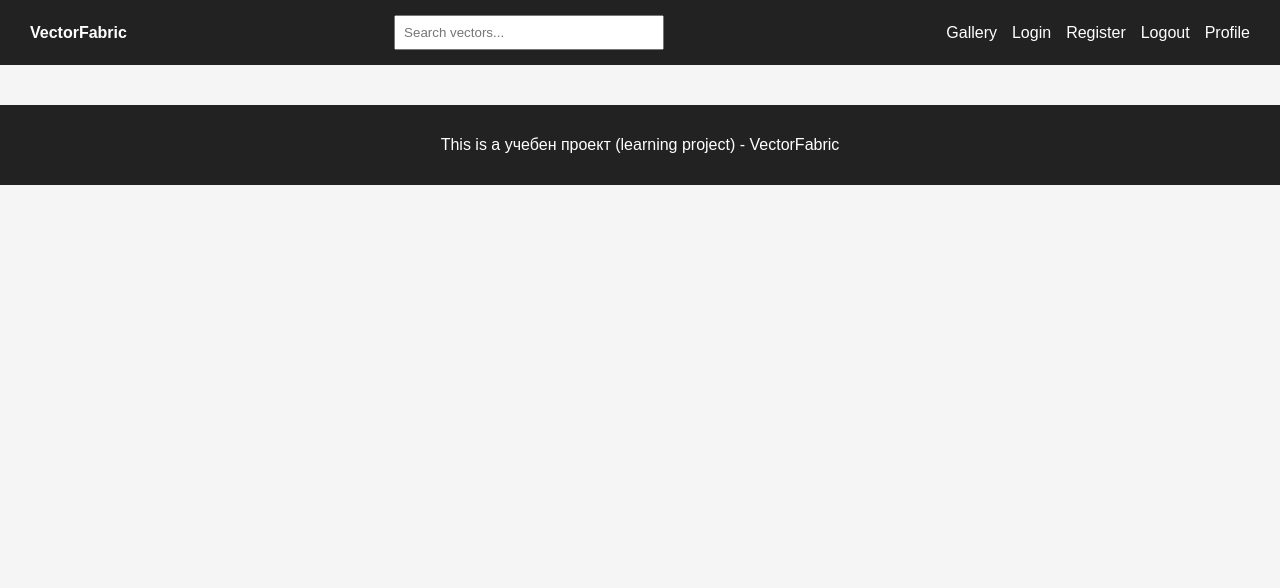
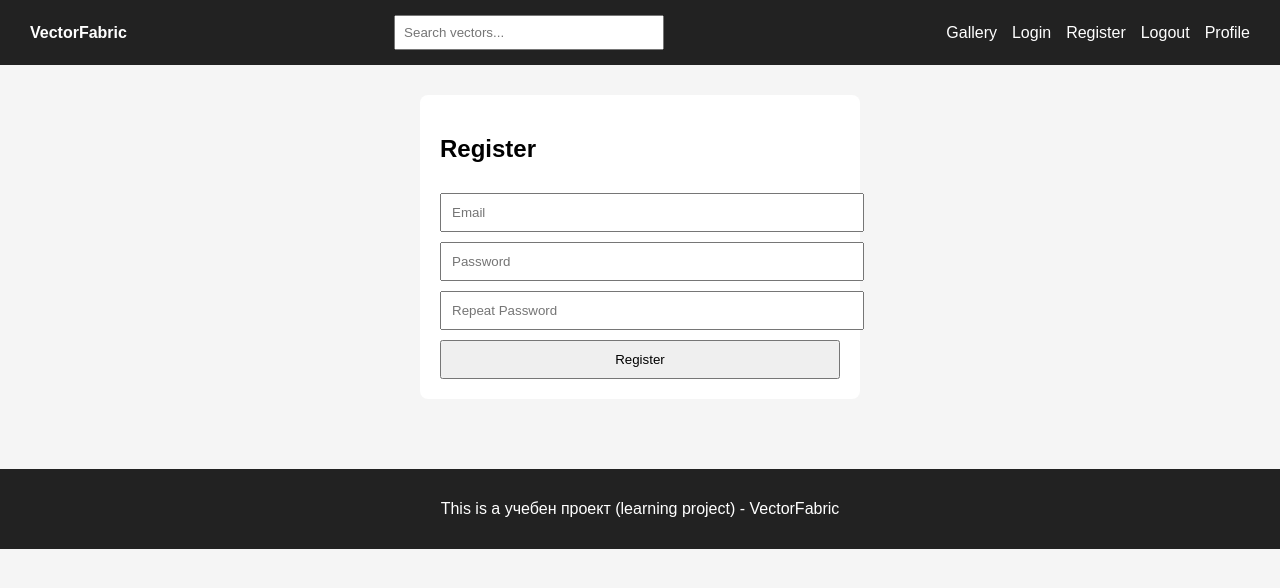
Before and after one commit to PavelAbadon/VectorFabric, a React (Vite) app in the folder client/: page /register in a window 1280 px wide. Shown: the top 588 px of the page. Built offline with nearby package versions, Linux system fonts and the light colour scheme.

Commit message:
Add Login and Register Page

```diff
--- a/client/src/App.jsx
+++ b/client/src/App.jsx
@@ -4,6 +4,8 @@ import '../public/styles/styles.css';
 import Home from "./components/Home";
 import Header from "./components/Header";
 import Footer from "./components/Footer";
+import Login from "./components/Login";
+import Register from "./components/Register";
 
 function App() {
   return (
@@ -11,6 +13,9 @@ function App() {
         <Header />
         <Routes>
             <Route path="/" element={<Home />} />
+            <Route path="/login" element={<Login />} />
+            <Route path="/register" element={<Register />} />
+
         </Routes>
         <Footer />
     </>
--- a/client/src/components/Header.jsx
+++ b/client/src/components/Header.jsx
@@ -6,8 +6,8 @@ export default function Header (){
             <input class="search-bar" placeholder="Search vectors..." />
             <nav>
                 <a href="#">Gallery</a>
-                <a href="#">Login</a>
-                <a href="#">Register</a>
+                <a href="/login">Login</a>
+                <a href="/register">Register</a>
                 <a href="#">Logout</a>
                 <a href="#">Profile</a>
             </nav>
--- /dev/null
+++ b/client/src/components/Login.jsx
@@ -0,0 +1,12 @@
+export default function Login (){
+    return (
+        <div className="container">
+            <div className="form-container">
+                <h2>Login</h2>
+                <input type="email" placeholder="Email"/>
+                <input type="password" placeholder="Password"/>
+                <button>Login</button>
+            </div>
+        </div>
+    )
+}
--- /dev/null
+++ b/client/src/components/Register.jsx
@@ -0,0 +1,14 @@
+export default function Register (){
+    return(
+        <div className="container">
+            <div className="form-container">
+                <h2>Register</h2>
+                <input type="email" placeholder="Email"/>
+                <input type="password" placeholder="Password"/>
+                <input type="password" placeholder="Repeat Password"/>
+                <button>Register</button>
+            </div>
+        </div>
+
+    )
+}
```
